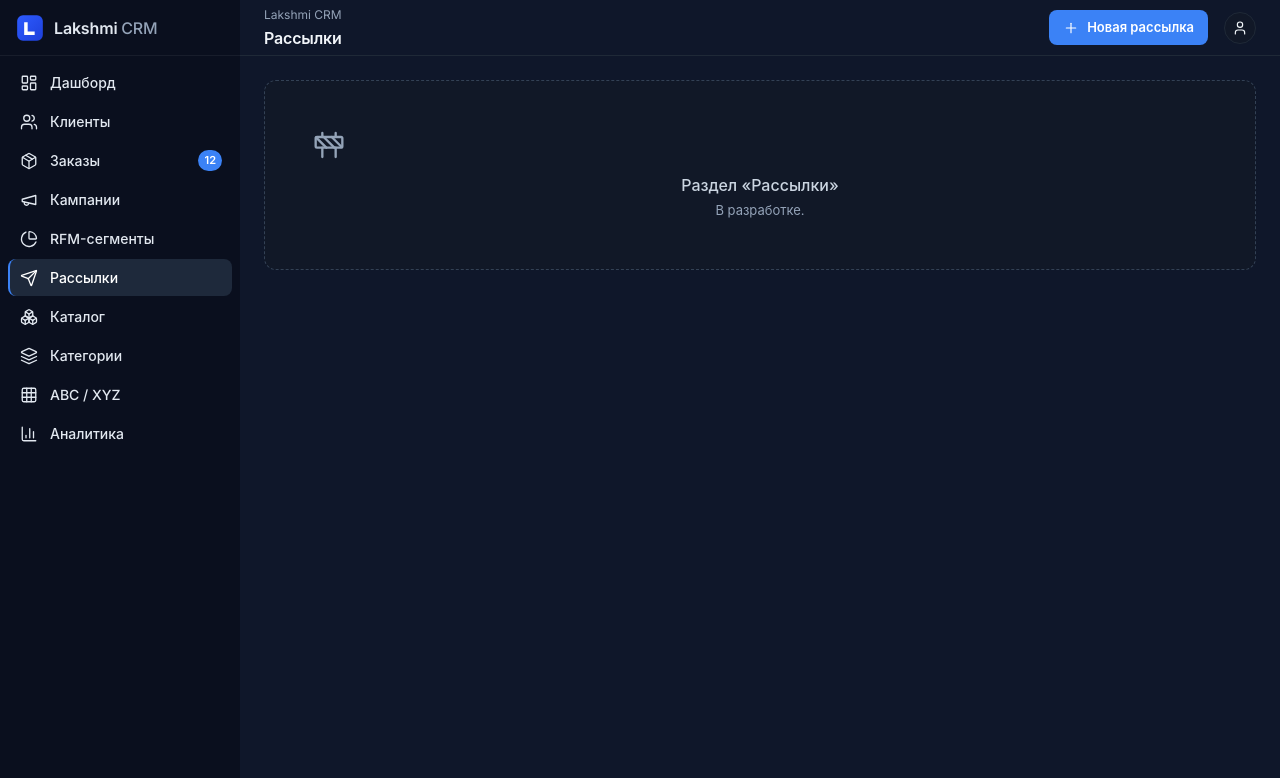
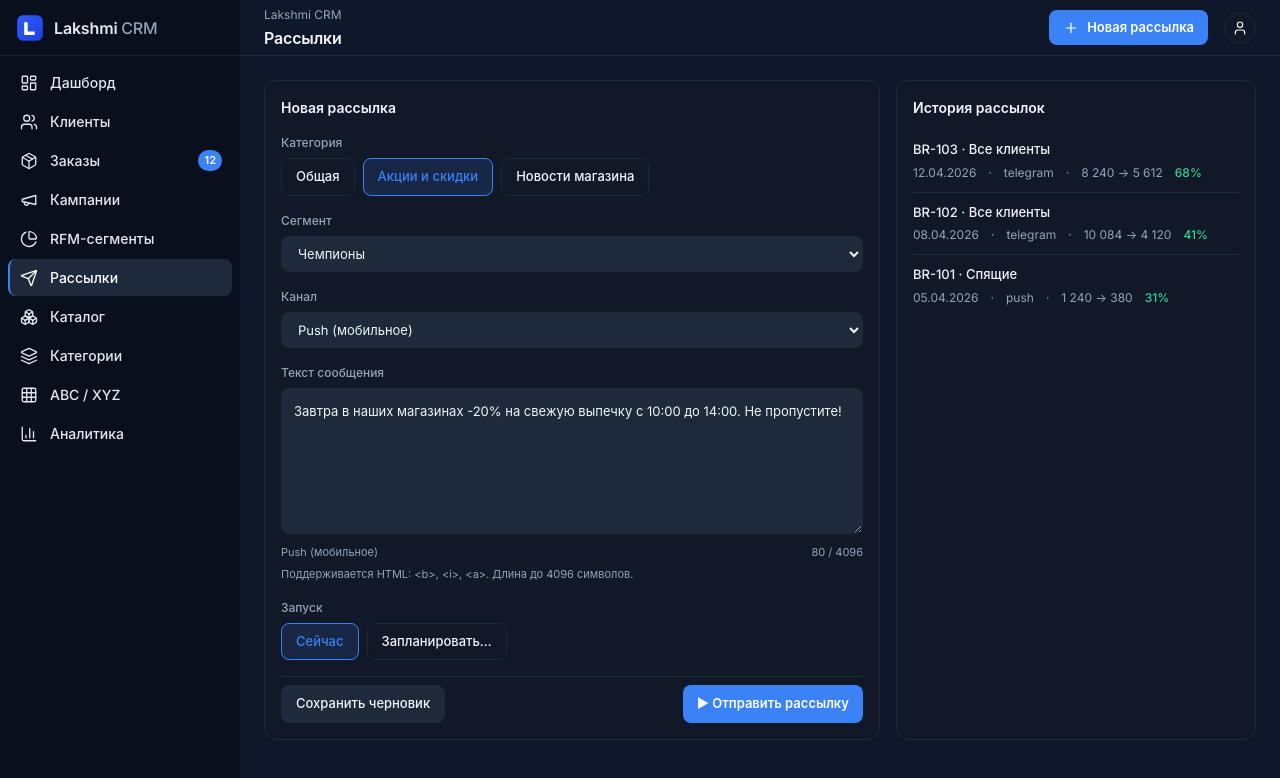
Before and after one commit to Shit-coin-v/lakshmi-bot, a React (Vite) app in the folder crm-web/: page /broadcasts in a window 1280 px wide. Shown: the top 778 px of the page. Built offline with nearby package versions, Linux system fonts and the light colour scheme; a web font is replaced by a local one.

Commit message:
feat(crm-web): port BroadcastsScreen with Field primitive

```diff
--- /dev/null
+++ b/crm-web/src/components/primitives/Field.jsx
@@ -0,0 +1,11 @@
+export function Field({ label, hint, children }) {
+  return (
+    <label style={{ display: 'flex', flexDirection: 'column', gap: 6 }}>
+      <span style={{ fontSize: 12, color: 'var(--fg-muted)', fontWeight: 500 }}>{label}</span>
+      {children}
+      {hint && <span style={{ fontSize: 11, color: 'var(--fg-muted)' }}>{hint}</span>}
+    </label>
+  );
+}
+
+export default Field;
--- a/crm-web/src/routes.jsx
+++ b/crm-web/src/routes.jsx
@@ -9,9 +9,9 @@ import ClientsScreen from './screens/ClientsScreen.jsx';
 import ClientDetailScreen from './screens/ClientDetailScreen.jsx';
 import OrdersScreen from './screens/OrdersScreen.jsx';
 import CampaignsScreen from './screens/CampaignsScreen.jsx';
+import BroadcastsScreen from './screens/BroadcastsScreen.jsx';
 
 // Временные заглушки — заменяются в Tasks 10-18.
-const TmpBroadcasts      = () => <Placeholder name="Рассылки" />;
 const TmpCategories      = () => <Placeholder name="Категории" />;
 const TmpCategoryDetail  = () => <Placeholder name="Категория" />;
 const TmpAbcXyz          = () => <Placeholder name="ABC / XYZ" />;
@@ -38,7 +38,7 @@ export const ROUTES = [
   { path: '/orders',            element: <OrdersScreen /> },
   { path: '/campaigns',         element: <CampaignsScreen /> },
   { path: '/rfm',               element: <RfmScreen /> },
-  { path: '/broadcasts',        element: <TmpBroadcasts /> },
+  { path: '/broadcasts',        element: <BroadcastsScreen /> },
   { path: '/catalog',           element: <CatalogScreen /> },
   { path: '/categories',        element: <TmpCategories /> },
   { path: '/categories/:slug',  element: <TmpCategoryDetail /> },
--- /dev/null
+++ b/crm-web/src/screens/BroadcastsScreen.jsx
@@ -0,0 +1,136 @@
+import { useState } from 'react';
+import { Field } from '../components/primitives/Field.jsx';
+import broadcasts from '../fixtures/broadcasts.js';
+import { fmtDate } from '../utils/format.js';
+
+const inputStyle = {
+  width: '100%', height: 36, padding: '0 12px',
+  background: 'var(--surface-input)', border: '1px solid var(--border)',
+  borderRadius: 'var(--radius-md)', color: 'var(--fg-primary)',
+  fontSize: 13,
+};
+
+export default function BroadcastsScreen() {
+  const [segment, setSegment] = useState(broadcasts.SEGMENTS[0]);
+  const [channel, setChannel] = useState(broadcasts.CHANNELS[0].id);
+  const [category, setCategory] = useState(broadcasts.CATEGORIES[1].id);
+  const [text, setText] = useState('Завтра в наших магазинах -20% на свежую выпечку с 10:00 до 14:00. Не пропустите!');
+  const [schedule, setSchedule] = useState('now');
+
+  function handleSend() {
+    // eslint-disable-next-line no-console
+    console.log('demo: would send', { segment, channel, category, text, schedule });
+  }
+
+  return (
+    <div style={{ display: 'grid', gridTemplateColumns: '1fr 360px', gap: 16 }}>
+      <div style={{
+        background: 'var(--surface-panel)', border: '1px solid var(--border)',
+        borderRadius: 'var(--radius-lg)', padding: 16,
+        display: 'flex', flexDirection: 'column', gap: 16,
+      }}>
+        <div style={{ fontSize: 14, fontWeight: 600, color: 'var(--fg-primary)' }}>Новая рассылка</div>
+
+        <Field label="Категория">
+          <div style={{ display: 'flex', gap: 8 }}>
+            {broadcasts.CATEGORIES.map((c) => (
+              <button
+                key={c.id}
+                onClick={() => setCategory(c.id)}
+                style={{
+                  padding: '8px 14px', borderRadius: 'var(--radius-md)',
+                  border: `1px solid ${category === c.id ? 'var(--accent-600)' : 'var(--border)'}`,
+                  background: category === c.id ? 'var(--accent-soft)' : 'var(--surface-panel)',
+                  color: category === c.id ? 'var(--accent-600)' : 'var(--fg-primary)',
+                  fontSize: 13, fontWeight: 500, cursor: 'pointer',
+                }}
+              >{c.label}</button>
+            ))}
+          </div>
+        </Field>
+
+        <Field label="Сегмент">
+          <select value={segment} onChange={(e) => setSegment(e.target.value)} style={inputStyle}>
+            {broadcasts.SEGMENTS.map((s) => <option key={s} value={s}>{s}</option>)}
+          </select>
+        </Field>
+
+        <Field label="Канал">
+          <select value={channel} onChange={(e) => setChannel(e.target.value)} style={inputStyle}>
+            {broadcasts.CHANNELS.map((c) => <option key={c.id} value={c.id}>{c.label}</option>)}
+          </select>
+        </Field>
+
+        <Field label="Текст сообщения" hint="Поддерживается HTML: <b>, <i>, <a>. Длина до 4096 символов.">
+          <textarea
+            value={text}
+            onChange={(e) => setText(e.target.value)}
+            rows={6}
+            style={{ ...inputStyle, height: 'auto', padding: 12, lineHeight: '20px', resize: 'vertical' }}
+          />
+          <div style={{ display: 'flex', justifyContent: 'space-between', fontSize: 11, color: 'var(--fg-muted)', marginTop: 4 }}>
+            <span>{broadcasts.CHANNELS.find((c) => c.id === channel)?.label}</span>
+            <span>{text.length} / 4096</span>
+          </div>
+        </Field>
+
+        <Field label="Запуск">
+          <div style={{ display: 'flex', gap: 8 }}>
+            {[['now', 'Сейчас'], ['scheduled', 'Запланировать…']].map(([k, l]) => (
+              <button
+                key={k}
+                onClick={() => setSchedule(k)}
+                style={{
+                  padding: '8px 14px', borderRadius: 'var(--radius-md)',
+                  border: `1px solid ${schedule === k ? 'var(--accent-600)' : 'var(--border)'}`,
+                  background: schedule === k ? 'var(--accent-soft)' : 'var(--surface-panel)',
+                  color: schedule === k ? 'var(--accent-600)' : 'var(--fg-primary)',
+                  fontSize: 13, fontWeight: 500, cursor: 'pointer',
+                }}
+              >{l}</button>
+            ))}
+          </div>
+        </Field>
+
+        <div style={{ display: 'flex', gap: 8, paddingTop: 8, borderTop: '1px solid var(--border)' }}>
+          <button style={{
+            padding: '8px 14px', borderRadius: 'var(--radius-md)',
+            background: 'var(--surface-panel-elevated)', border: '1px solid var(--border)',
+            color: 'var(--fg-primary)', fontSize: 13, fontWeight: 500, cursor: 'pointer',
+          }}>Сохранить черновик</button>
+          <div style={{ flex: 1 }} />
+          <button
+            onClick={handleSend}
+            style={{
+              padding: '8px 14px', borderRadius: 'var(--radius-md)',
+              background: 'var(--accent-600)', border: 'none',
+              color: '#FFFFFF', fontSize: 13, fontWeight: 600, cursor: 'pointer',
+            }}
+          >▶ Отправить рассылку</button>
+        </div>
+      </div>
+
+      <div style={{
+        background: 'var(--surface-panel)', border: '1px solid var(--border)',
+        borderRadius: 'var(--radius-lg)', padding: 16,
+      }}>
+        <div style={{ fontSize: 14, fontWeight: 600, color: 'var(--fg-primary)', marginBottom: 12 }}>История рассылок</div>
+        <div style={{ display: 'flex', flexDirection: 'column' }}>
+          {broadcasts.HISTORY.map((b, i) => (
+            <div key={b.id} style={{ padding: '10px 0', borderBottom: i < broadcasts.HISTORY.length - 1 ? '1px solid var(--border)' : 'none' }}>
+              <div style={{ fontSize: 13, fontWeight: 500, color: 'var(--fg-primary)' }}>{b.id} · {b.segment}</div>
+              <div style={{ display: 'flex', gap: 12, marginTop: 4, fontSize: 12, color: 'var(--fg-muted)' }}>
+                <span>{fmtDate(b.sentAt)}</span>
+                <span>·</span>
+                <span>{b.channel}</span>
+                <span>·</span>
+                <span>{b.reach.toLocaleString('ru-RU')} → {b.opened.toLocaleString('ru-RU')}</span>
+                <span style={{ color: 'var(--success)', fontWeight: 500 }}>{Math.round(b.opened / b.reach * 100)}%</span>
+              </div>
+            </div>
+          ))}
+        </div>
+      </div>
+    </div>
+  );
+}
```
Also changed, not shown: 1 other file (tests, documents, lock files or other folders).
